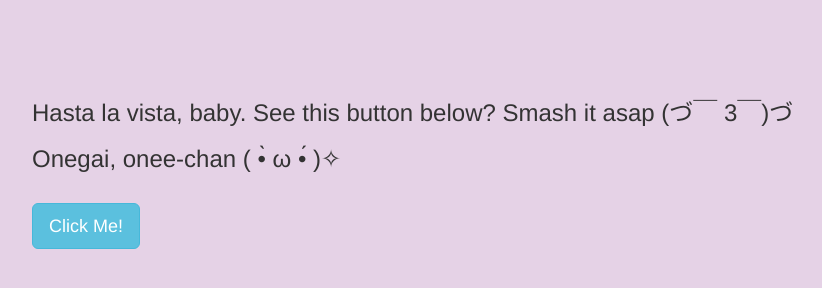
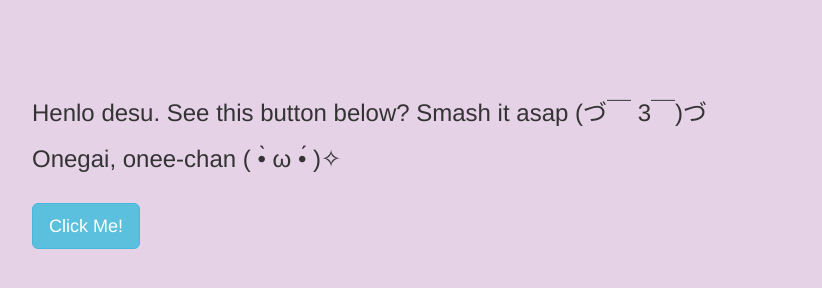
Before and after one commit to azratuni/Henlo-Desu, a plain HTML site: page index.html in a window 1280 px wide. Shown: the whole page, without its empty margins (38-860 px from the left). Drawn offline with nearby package versions, Linux system fonts and the light colour scheme.

Commit message:
Update index.html

```diff
--- a/index.html
+++ b/index.html
@@ -18,7 +18,7 @@
     <br>
     <br>
     <br>
-  <h3>Hasta la vista, baby. See this button below? Smash it asap (づ￣ 3￣)づ</h3>
+  <h3>Henlo desu. See this button below? Smash it asap (づ￣ 3￣)づ</h3>
   <h3>Onegai, onee-chan ( •̀ ω •́ )✧</h3>
   <br>
   <!-- Trigger the modal with a button -->
```
